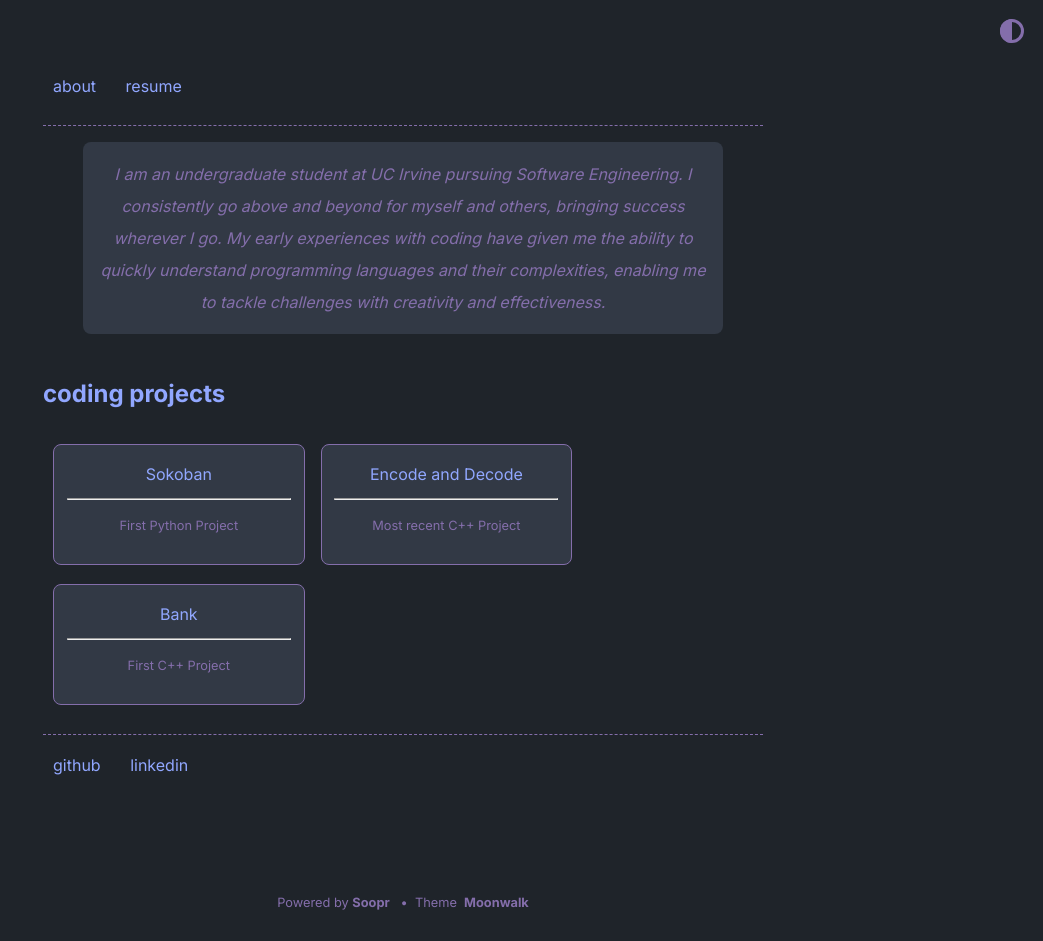
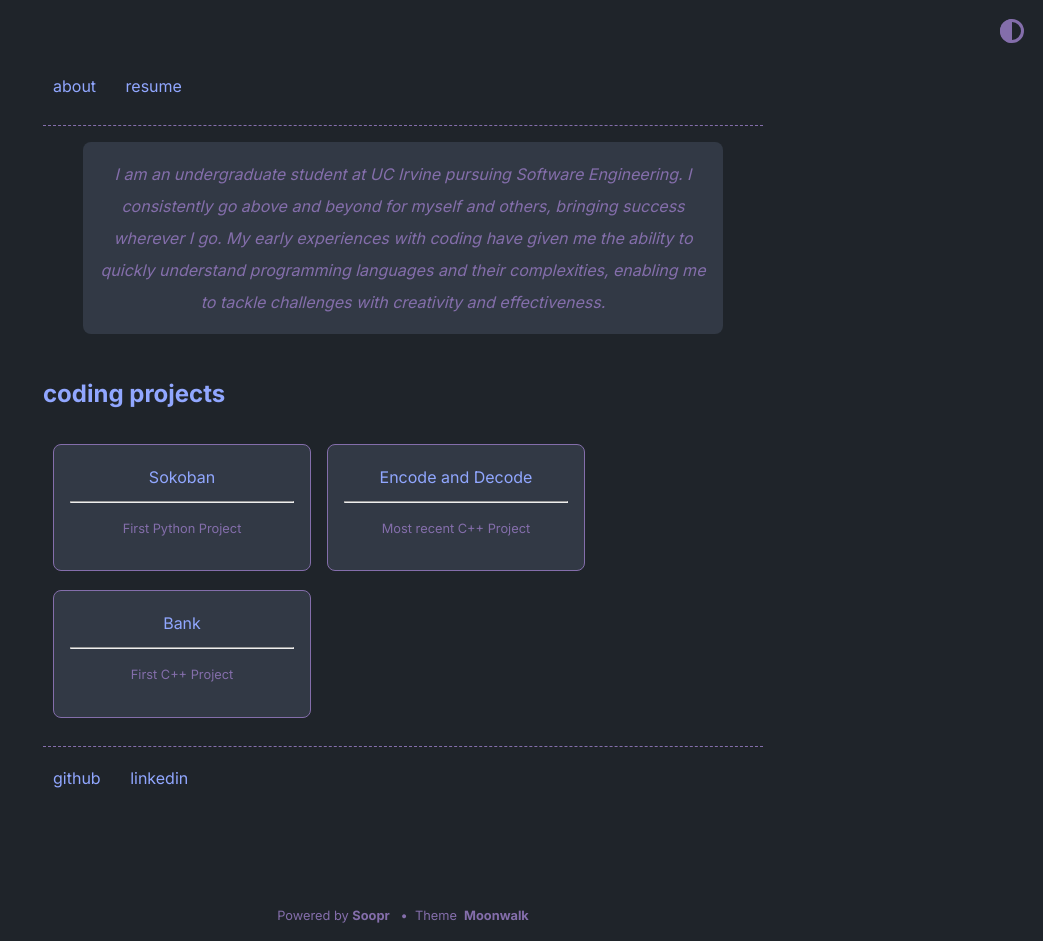
Before and after one commit to jshields06/jshields06.github.io, a Jekyll site: the page built from index.md, in a window 1280 px wide. Shown: the whole page, without its empty margins (237-1280 px from the left). Built offline with Jekyll 4.4.1, drawn with Linux system fonts in a browser that asks for light colours.

Commit message:
update card

```diff
--- a/_sass/list.scss
+++ b/_sass/list.scss
@@ -18,7 +18,7 @@ ul.horizontal-list {
 }
 
 .card {
-  padding: .8em;
+  padding: 1em;
   border: 1px var(--text) solid;
   width: 14em;
   height: auto;
```
